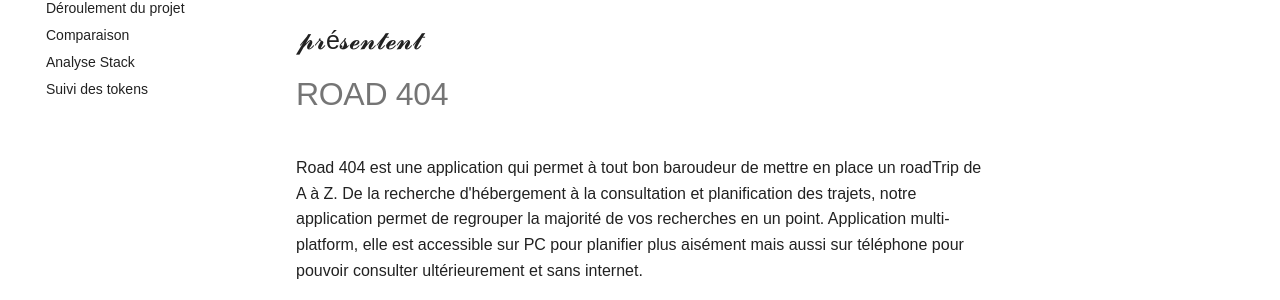
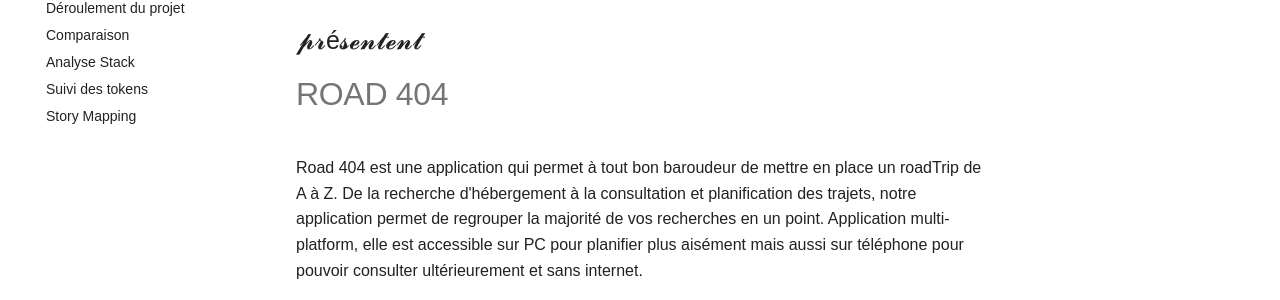
Before and after one commit to Les-Baroudeurs-du-Bit/mkdocs, an MkDocs documentation site: the page built from docs/index.md, in a window 1280 px wide. Shown: the part 157-457 px from the top of the page. Built offline with MkDocs 1.6.1 and Material for MkDocs 9.7.7, drawn with Linux system fonts in a browser that asks for light colours; some web fonts are replaced.

Commit message:
fix: add story mapping to mkdocs nav

```diff
--- a/mkdocs.yml
+++ b/mkdocs.yml
@@ -20,3 +20,4 @@ nav:
   - Comparaison: tab-comparatifs.md
   - "Analyse Stack": comp-stack.md
   - "Suivi des tokens": tab-tokens.md
+  - "Story Mapping": story-mapping.md
```
